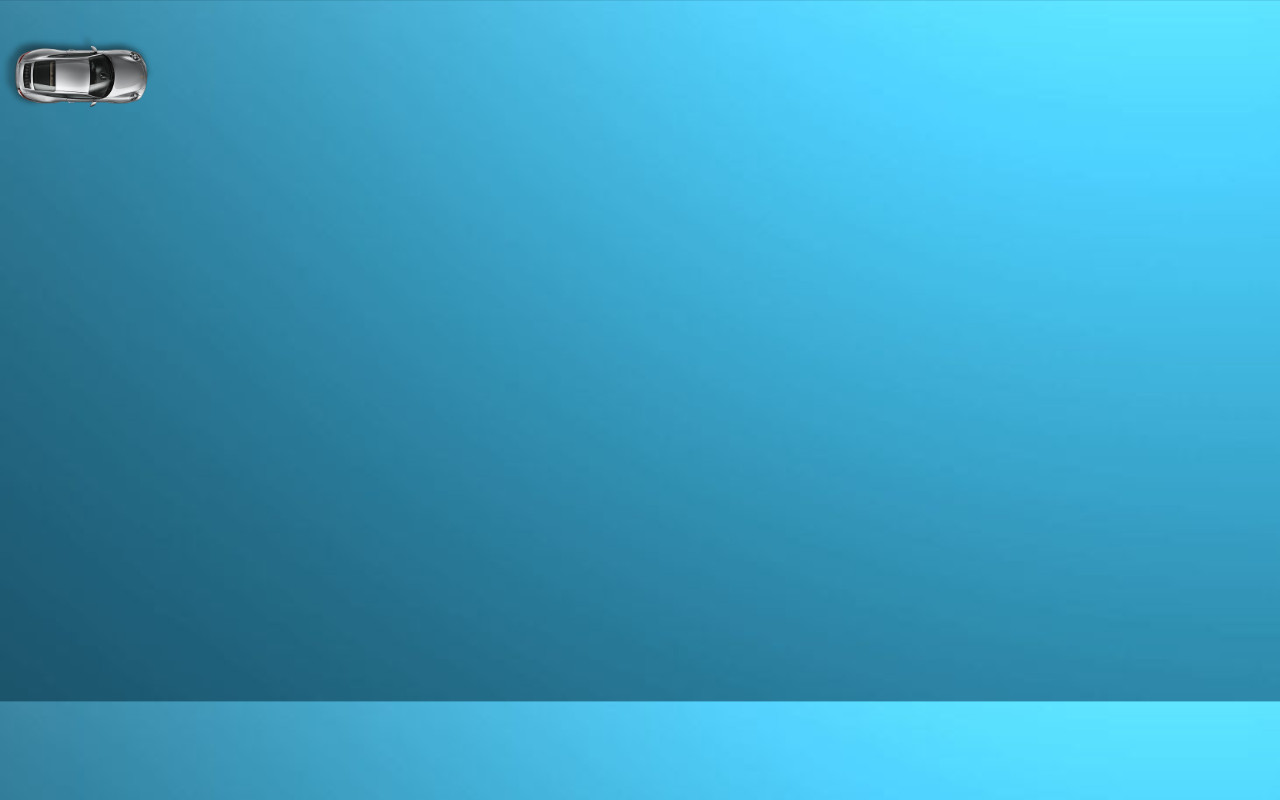
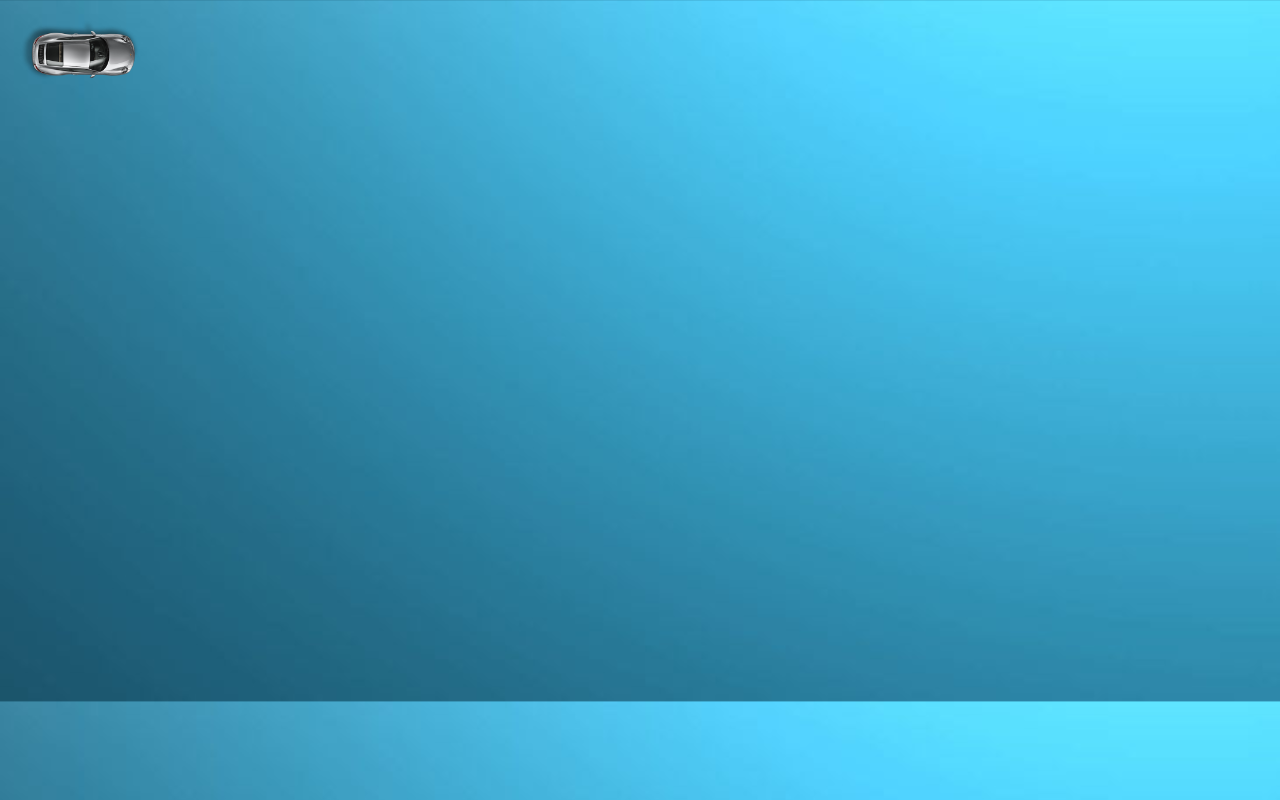
Before and after one commit to rachelbeacham/driving-game, a website: page index.html in a window 1280 px wide. Drawn offline with Linux system fonts and the light colour scheme.

Commit message:
Add location to data model, set car image to absolute positioning. #3

```diff
--- a/main.js
+++ b/main.js
@@ -1,7 +1,11 @@
 var $car = document.querySelector('.car')
 
 var data = {
-  direction: 'east'
+  direction: 'east',
+  location: {
+    x: '20px',
+    y: '20px'
+  }
 }
 
 document.addEventListener('keydown', turnCar)
--- a/styles.css
+++ b/styles.css
@@ -8,9 +8,10 @@ body {
 }
 
 .car {
-  width: 12%;
-  height: 12%;
-  margin-top: 2rem;
+  width: 120px;
+  position: absolute;
+  top: 20px;
+  left: 20px;
 }
 
 .north {
```
